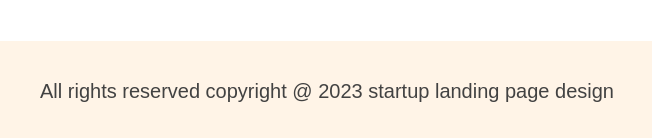
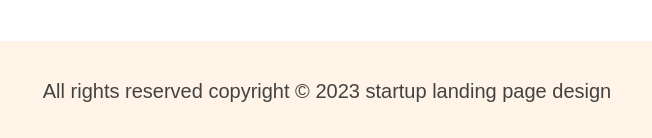
Before and after one commit to mrlaboratory/G3-Architects, a plain HTML site: page index.html in a window 1280 px wide. Shown: the part 4801-4939 px from the top of the page, 313-965 px from the left. Drawn offline with Linux system fonts and the light colour scheme.

Commit message:
added some fix issus

```diff
--- a/index.html
+++ b/index.html
@@ -223,7 +223,7 @@
 
     <!-- footer section started -->
     <footer class="footer">
-        <p>All rights reserved copyright @ 2023 startup landing page design</p>
+        <p>All rights reserved copyright © 2023 startup landing page design</p>
     </footer>
     <!-- footer section ended -->
 
```
Also changed, not shown: 1 other file.
